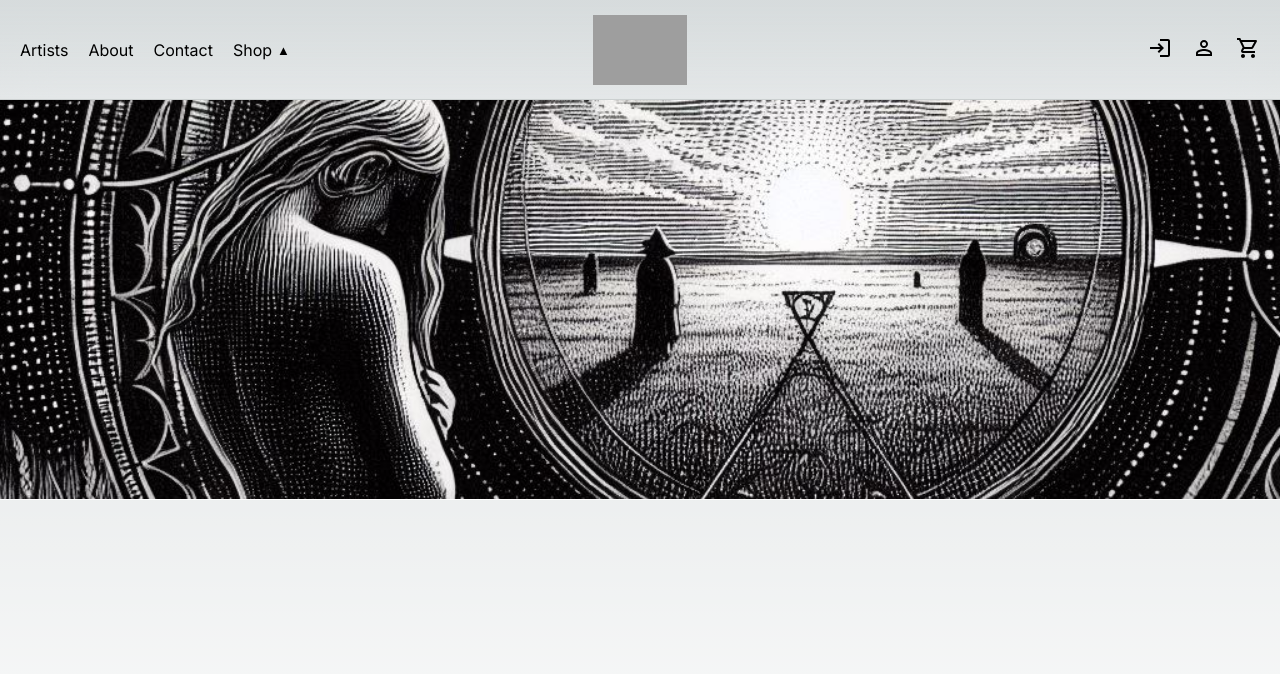
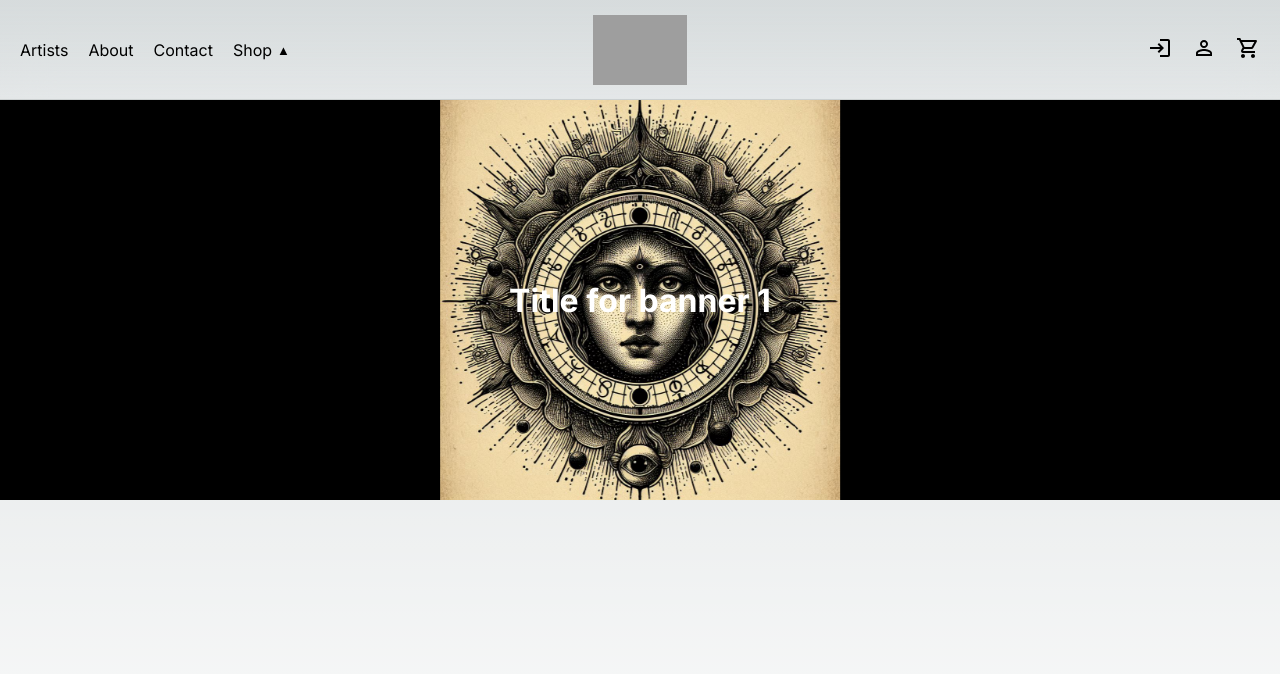
Before and after one commit to katelandcastelin/brightvoid-next-personal, a Next.js app: page / in a window 1280 px wide. Shown: the top 674 px of the page. Built offline with nearby package versions, Linux system fonts and the light colour scheme; grey boxes are pictures that could not be loaded.

Commit message:
feat/home-page-banner: added animation to text

```diff
--- a/app/page.js
+++ b/app/page.js
@@ -10,12 +10,16 @@ const slideInAndOut = keyframes`
   55%, 95% {top: -100%; opacity: 0;}
 `;
 
+const fadeIn = keyframes`
+  0%, 8%, 100% { opacity: 0; }
+  13%, 95% { opacity: 1; }
+`;
+
 const BannerContainer = styled.div`
   display: flex;
   justify-content: center;
   height: 400px;
   width: 100%;
-  border-bottom: 1px solid #fff;
   background-color: #000;
   overflow: hidden;
   position: relative;
@@ -42,7 +46,7 @@ const ImageContainer = styled.div`
 const StyledImage = styled.img`
   width: 100%;
   height: 100%;
-  object-fit: cover;
+  object-fit: contain;
   z-index: -1;
 `;
 
@@ -50,6 +54,8 @@ const TextContainer = styled.div`
   color: #fff;
   z-index: 2;
   position: absolute;
+  animation: ${fadeIn} 12s infinite ease-in-out;
+  animation-delay: ${props => props.delay + 0.1}s;
 `;
 
 export default function Home() {
@@ -58,16 +64,16 @@ export default function Home() {
       <Header />
       <BannerContainer>
         <Banner delay={0}>
-          <TextContainer>
-            {/* <h1>Title for banner 1</h1> */}
+          <TextContainer delay={0}>
+            <h1>Title for banner 1</h1>
           </TextContainer>
           <ImageContainer>
             <StyledImage src="/art-display/1.jpeg" />
           </ImageContainer>
         </Banner>
         <Banner delay={6}>
-          <TextContainer>
-            {/* <h1>Title for banner 2</h1> */}
+          <TextContainer delay={6}>
+            <h1>Title for banner 2</h1>
           </TextContainer>
           <ImageContainer>
             <StyledImage src="/art-display/2.jpeg" />
```
